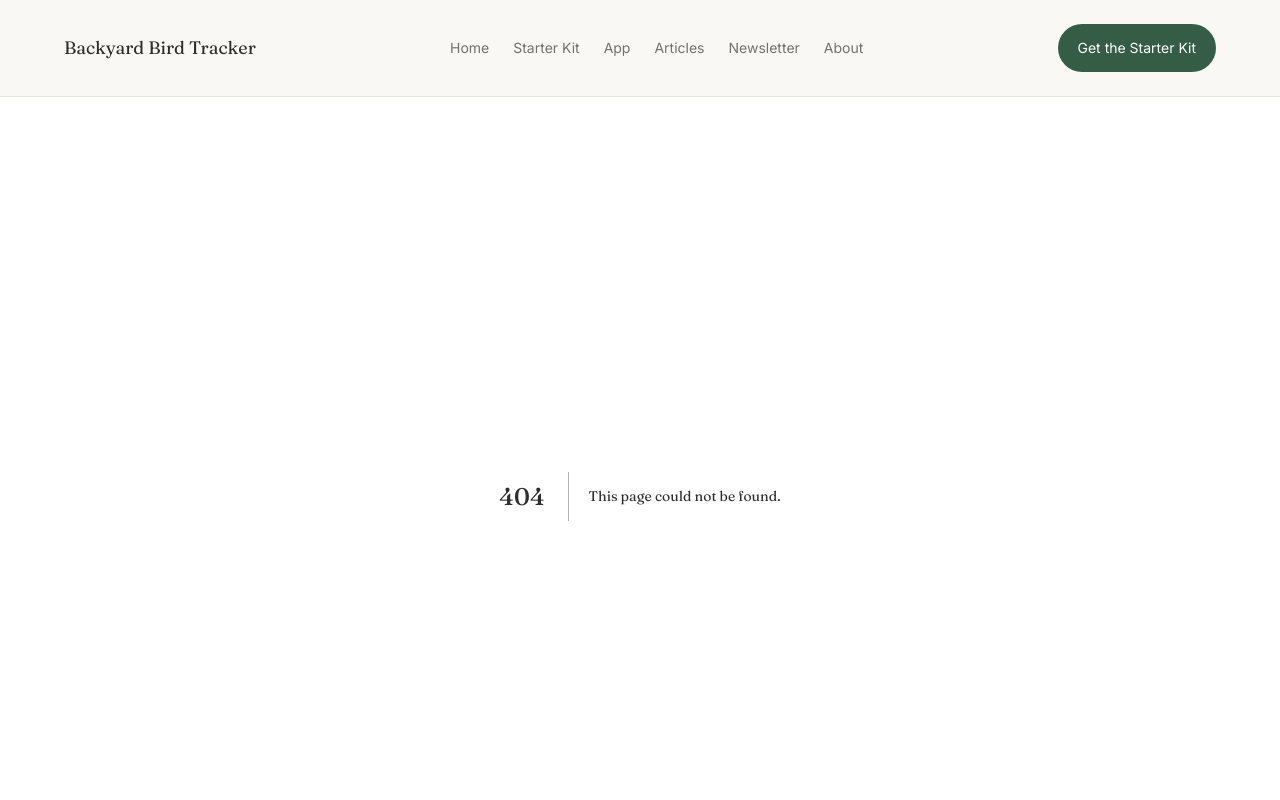
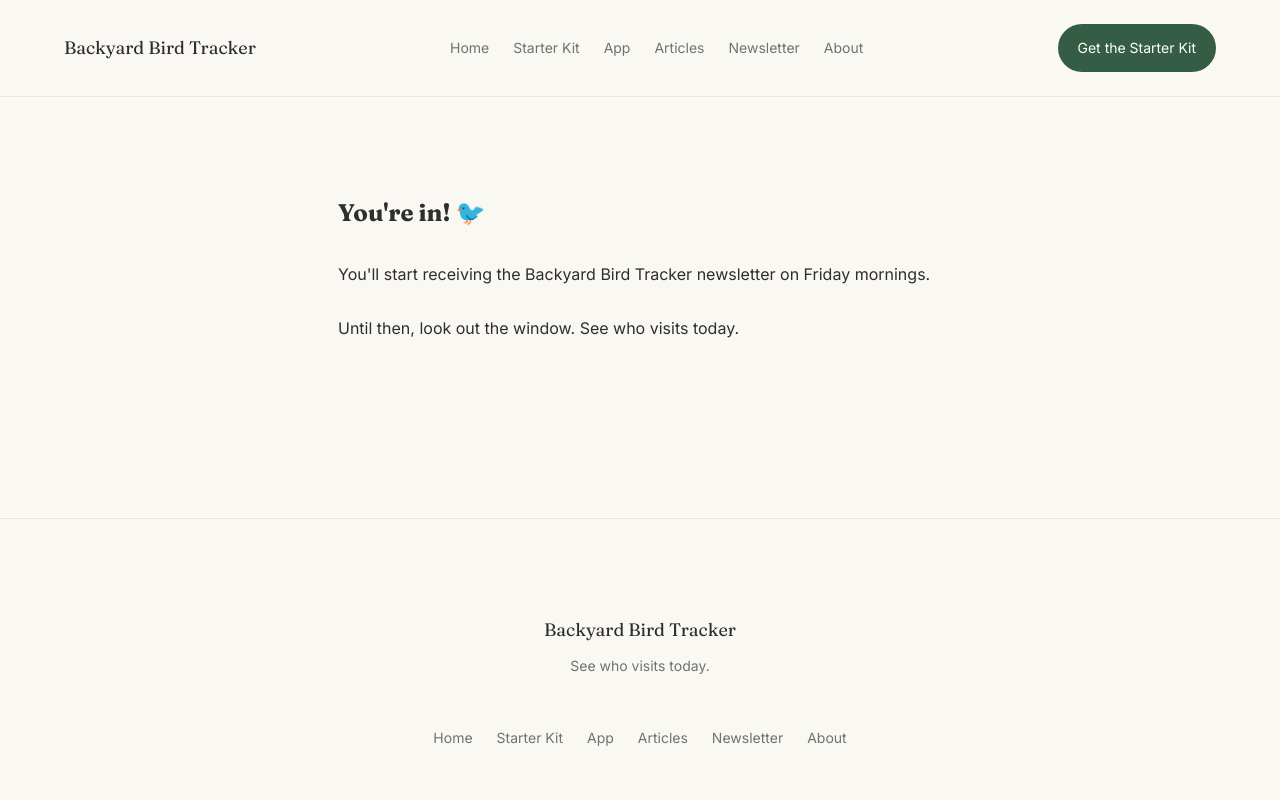
Before and after one commit to glsonn/backyard-bird-tracker-website, a Next.js app: page /newsletter/join in a window 1280 px wide. Before the commit this address had no page. Shown: the top 800 px of the page. Built offline with nearby package versions, Linux system fonts and the light colour scheme.

Commit message:
Added newsletter join page

```diff
--- /dev/null
+++ b/app/newsletter/join/page.tsx
@@ -0,0 +1,23 @@
+import Container from "@/components/layout/Container";
+
+export default function NewsletterJoinPage() {
+  return (
+    <main className="newsletter-join-page">
+      <Container>
+        <section className="newsletter-join">
+          <h1>You&apos;re in! 🐦</h1>
+
+          <p>
+            <br />
+            You&apos;ll start receiving the Backyard Bird Tracker newsletter on
+            Friday mornings.
+            <br />
+            <br />
+          </p>
+
+          <p>Until then, look out the window. See who visits today.</p>
+        </section>
+      </Container>
+    </main>
+  );
+}
```
